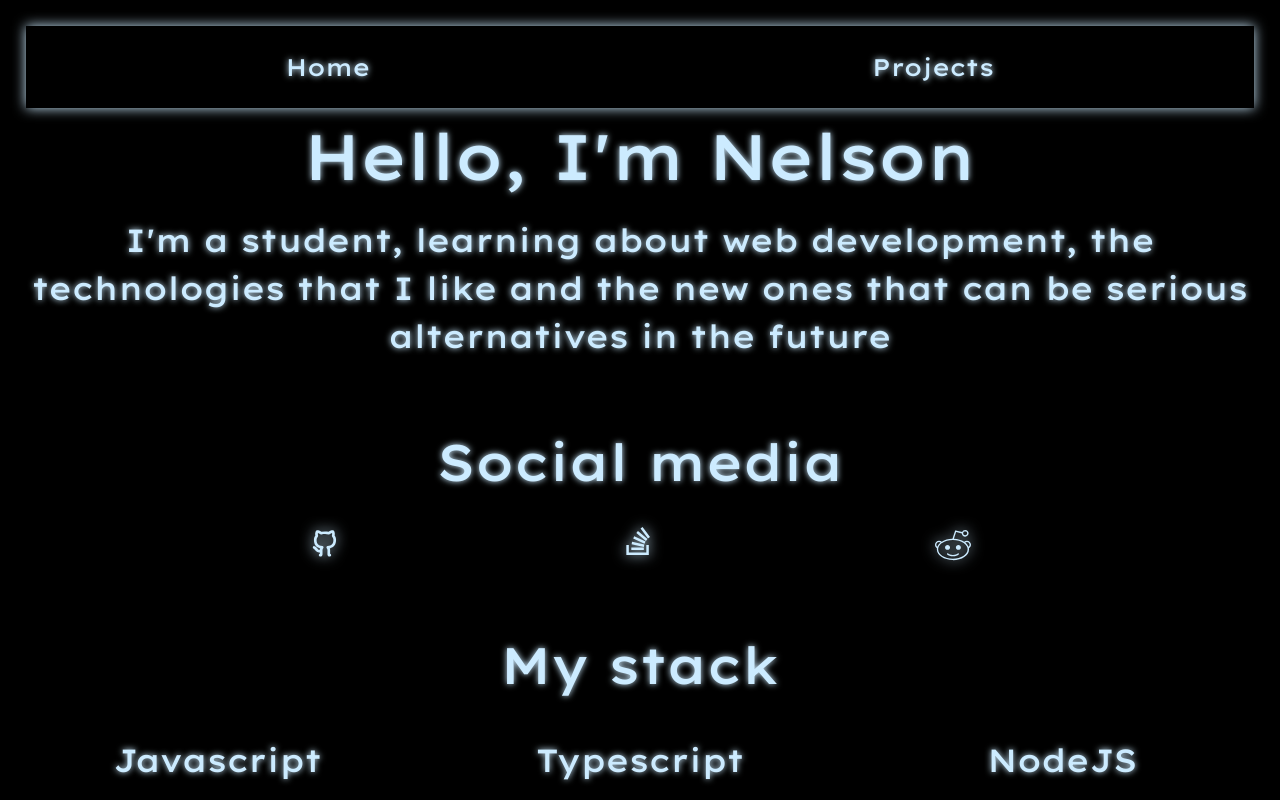
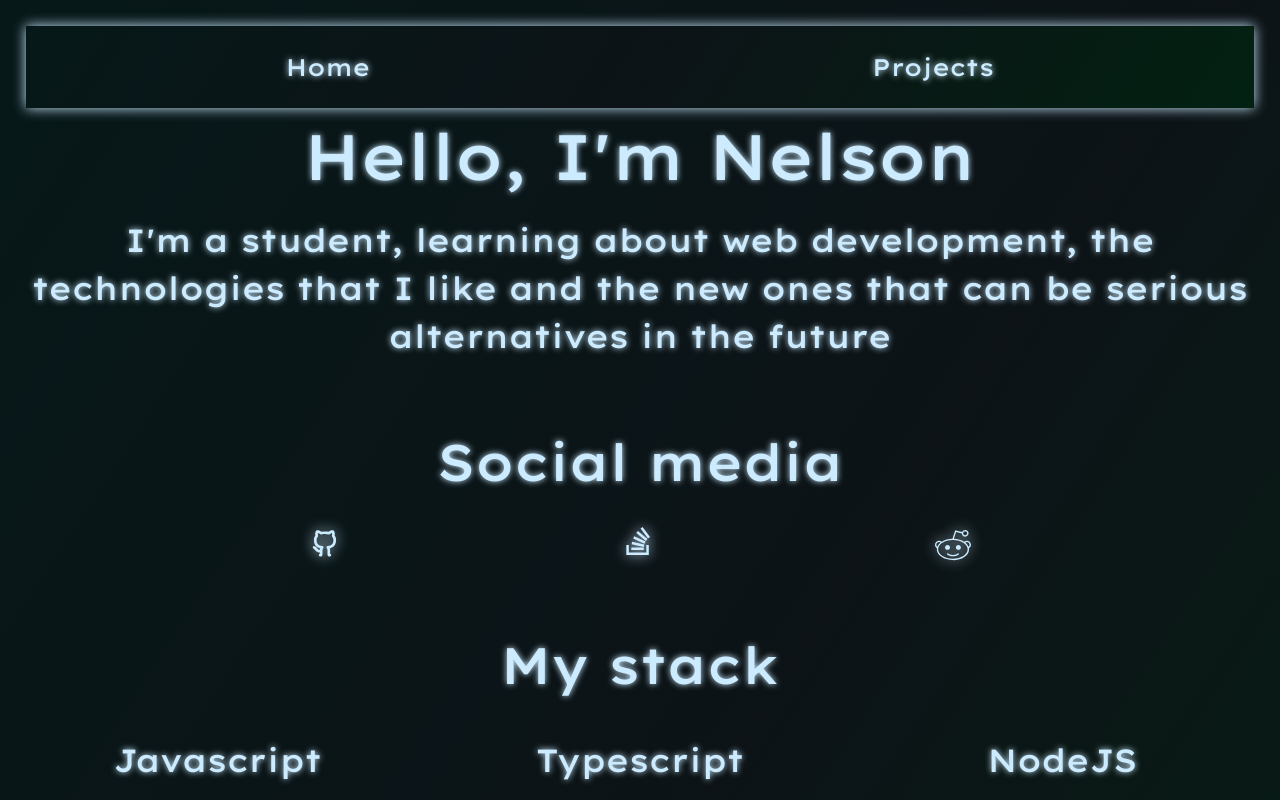
Before and after one commit to nelson-111/portafolio, a SvelteKit app: page / in a window 1280 px wide. Shown: the top 800 px of the page. Built offline with nearby package versions, Linux system fonts and the light colour scheme.

Commit message:
color theme fixed ;)

```diff
--- a/src/lib/ts/styles.ts
+++ b/src/lib/ts/styles.ts
@@ -16,7 +16,7 @@ function randoms_sum(max_value: number, number_length: number){
 }
 
 function hsl_for_bg() {
-  return `hsl(${randoms_sum(360, 20)} ${random(70, 20)}% ${randoms_sum(8, 8)}%)`
+  return `hsl(${randoms_sum(360, 20)} ${random(70, 20)}% ${randoms_sum(15, 5)}%)`
 }
 
 const style_variables = {
--- a/src/routes/projects/+page.svelte
+++ b/src/routes/projects/+page.svelte
@@ -1,11 +1,17 @@
 <title>Nelson's projects</title>
+
+<script context="module">
+  export const variables = {
+    base_path: import.meta.env.VITE_GITHUB_API_TOKEN
+  }
+</script>
 
 <script lang="ts" defer>
   let projects = fetch('https://api.github.com/users/nelson-111/repos',
   {
     method: 'GET',
     headers: {
-      'Authorization': `token ${import.meta.env.VITE_GITHUB_API_TOKEN}`,
+      'Authorization': `token ${variables.base_path}`,
     }
   })
   .then(result => result.json())
```
